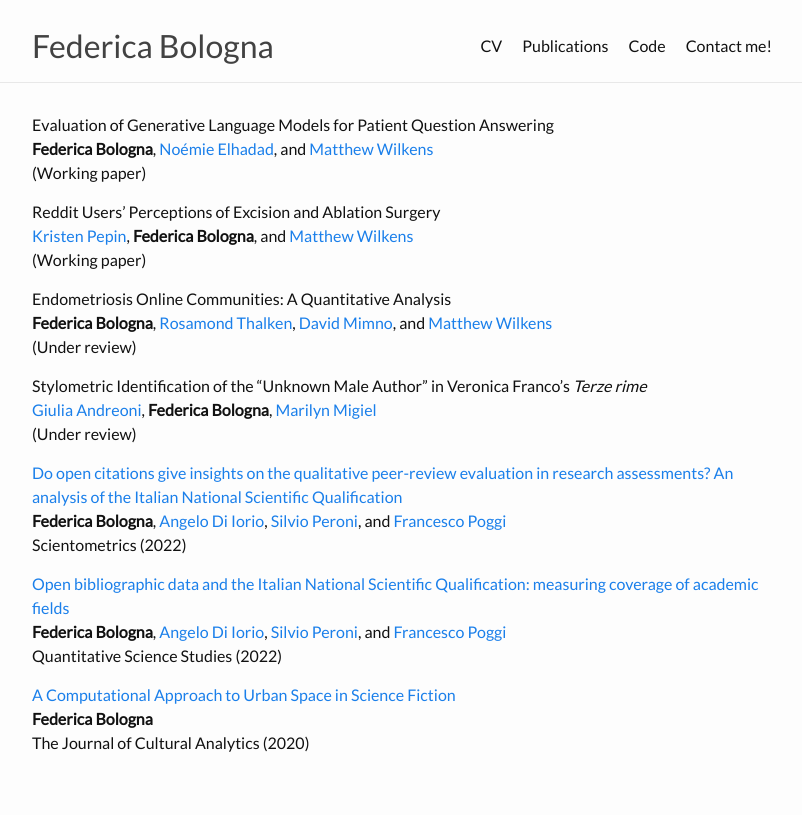
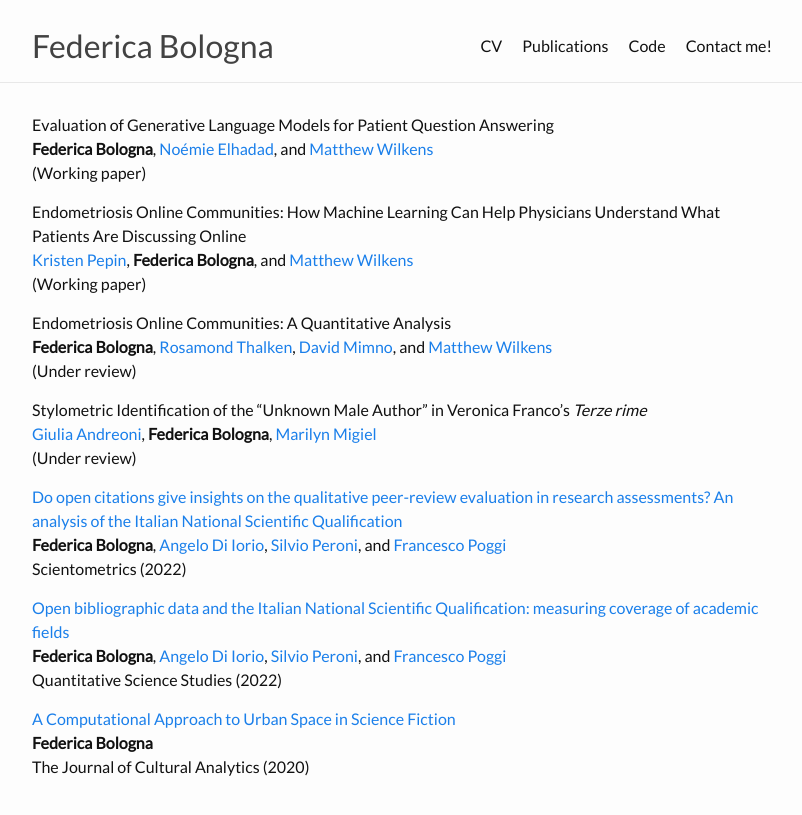
Before and after one commit to federicabologna/federicabologna.github.io, a Jekyll site: the page built from publications.markdown, in a window 1280 px wide. Shown: the top 815 px of the page, without its empty margins (238-1040 px from the left). Built offline with Jekyll 4.4.1, drawn with Linux system fonts in a browser that asks for light colours.

Commit message:
update paper name

```diff
--- a/publications.markdown
+++ b/publications.markdown
@@ -7,7 +7,7 @@ Evaluation of Generative Language Models for Patient Question Answering <br/>
 **Federica Bologna**, [Noémie Elhadad](https://people.dbmi.columbia.edu/noemie/), and [Matthew Wilkens](https://mattwilkens.com/){:target="_blank"}  <br/>
 (Working paper)<br/>
 
-Reddit Users’ Perceptions of Excision and Ablation Surgery <br/>
+Endometriosis Online Communities: How Machine Learning Can Help Physicians Understand What Patients Are Discussing Online <br/>
 [Kristen Pepin](https://weillcornell.org/kristen-pepin-md-phd), **Federica Bologna**, and [Matthew Wilkens](https://mattwilkens.com/){:target="_blank"}  <br/>
 (Working paper)<br/>
 
```
